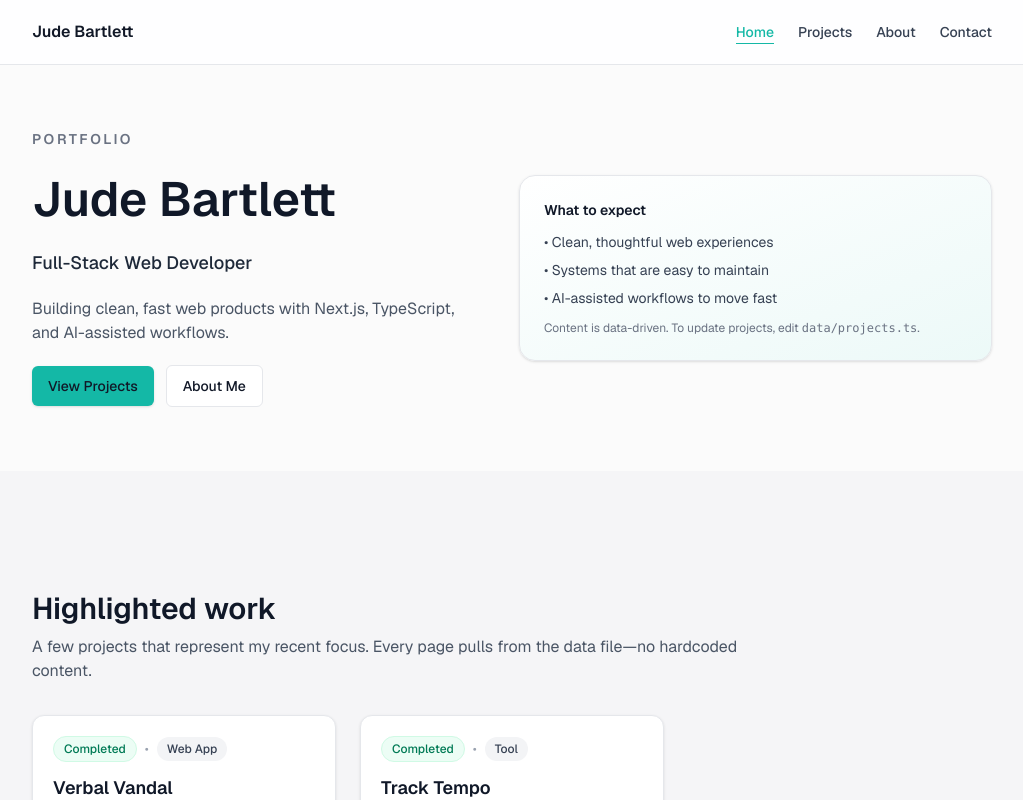
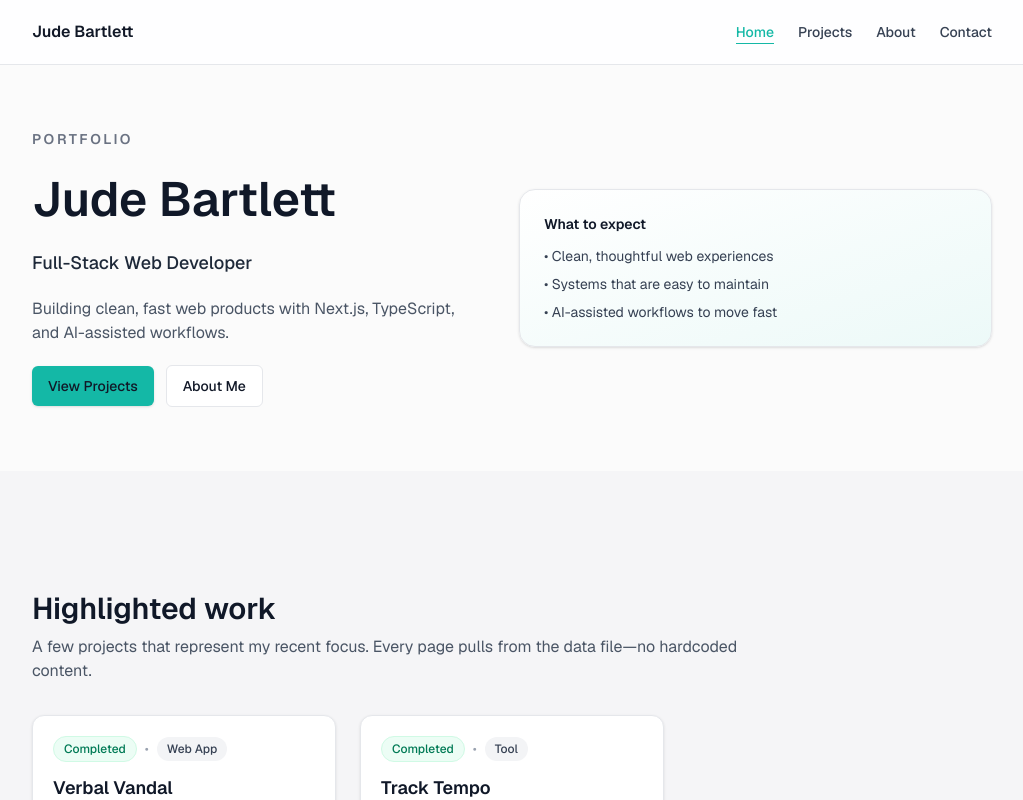
Before and after one commit to bartlettjude/jb-portfolio, a Next.js app: page / in a window 1280 px wide. Shown: the top 800 px of the page, without its empty margins (128-1151 px from the left). Built offline with nearby package versions, Linux system fonts and the light colour scheme.

Commit message:
Remove data-update note from home hero

```diff
--- a/app/page.tsx
+++ b/app/page.tsx
@@ -71,9 +71,6 @@ export default function Home() {
                 <li>• Systems that are easy to maintain</li>
                 <li>• AI-assisted workflows to move fast</li>
               </ul>
-              <p className="text-xs text-gray-500">
-                Content is data-driven. To update projects, edit <code>data/projects.ts</code>.
-              </p>
             </div>
           </div>
         </Container>
```
